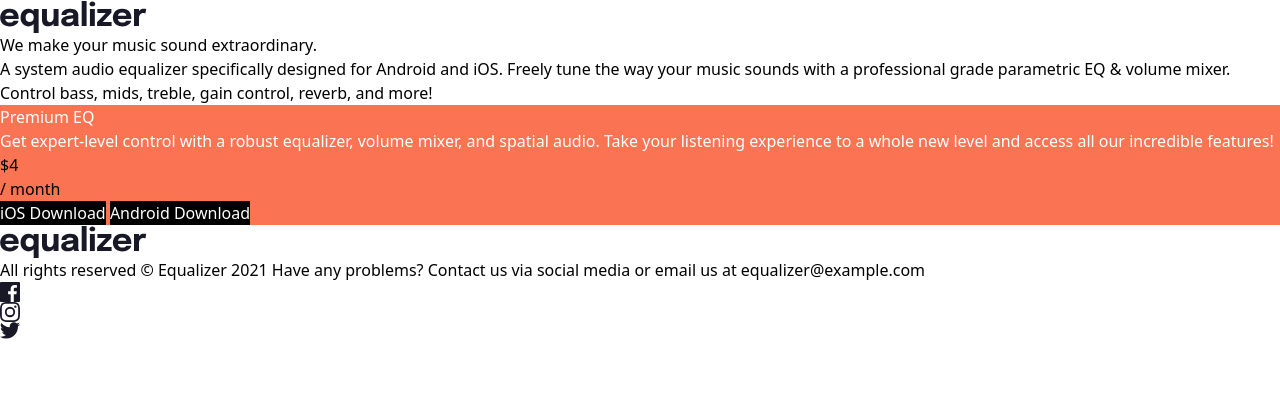
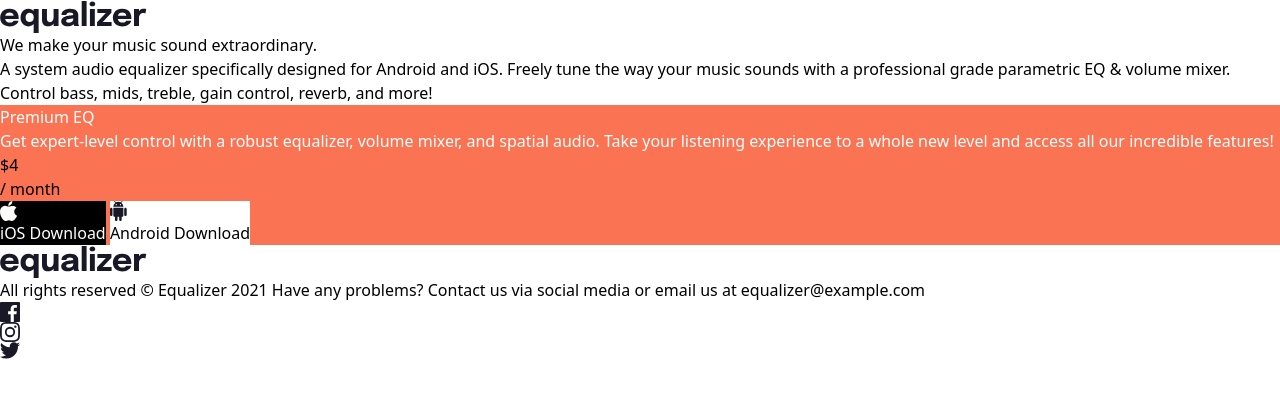
Before and after one commit to sqirum/FM-equalizer-landing-page, a website: page index.html in a window 1280 px wide. Drawn offline with Linux system fonts and the light colour scheme.

Commit message:
update html & styles

```diff
--- a/index.html
+++ b/index.html
@@ -14,32 +14,23 @@
   </header>
   <main>
 
-      <h1>We make your music sound extraordinary.</h1>
-      <p>A system audio equalizer specifically designed for Android and iOS. Freely tune the way your music sounds with a professional grade parametric EQ & volume mixer. Control bass, mids, treble, gain control, reverb, and more!</p>
-
-
+    <h1>We make your music sound extraordinary.</h1>
+    <p>A system audio equalizer specifically designed for Android and iOS. Freely tune the way your music sounds with a professional grade parametric EQ & volume mixer. Control bass, mids, treble, gain control, reverb, and more!</p>
 
     <div class="pricing-card bg-[#FA7453]">
       <h2 class="text-white">Premium EQ</h2>
       <p class="text-white">Get expert-level control with a robust equalizer, volume mixer, and spatial audio. Take your listening experience to a whole new level and access all our incredible features!</p>
       <h3>$4 <p>/ month</p></h3>
       <button class="bg-black text-white">
+        <img src="assets/icon-apple.svg" alt="apple icon">
         iOS Download
       </button>
-      <button class="bg-black text-white">
+      <button class="bg-white">
+        <img src="assets/icon-android.svg" alt="android icon">
         Android Download
       </button>
     </div>
   </main>
-
-
-
-
-
-
-
-
-
 
   <footer>
     <img src="assets/logo.svg" alt="logo">
```
Also changed, not shown: dist/output.css.
